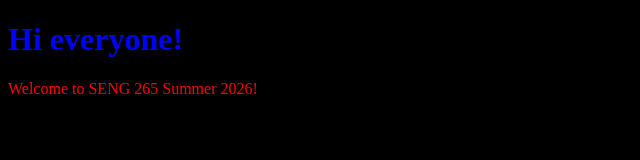
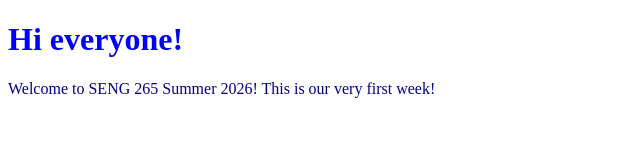
Before and after one commit to lfrivera/seng265-lecture-test, a plain HTML site: page index.html in a window 1280 px wide. Shown: the whole page, without its empty margins (0-640 px from the left). Drawn offline with Linux system fonts and the light colour scheme.

Commit message:
Testing 3

```diff
--- a/index.html
+++ b/index.html
@@ -7,7 +7,7 @@
 <body>
 
 <h1>Hi everyone!</h1>
-<p>Welcome to SENG 265 Summer 2026!</p>
+<p>Welcome to SENG 265 Summer 2026! This is our very first week!</p>
 
 </body>
 </html>
--- a/styles.css
+++ b/styles.css
@@ -1,9 +1,9 @@
 body {
-  background-color: black;
+  background-color: white ;
 }
 h1 {
   color: blue;
 }
 p {
-  color: red;
+  color: darkblue;
 }
```
